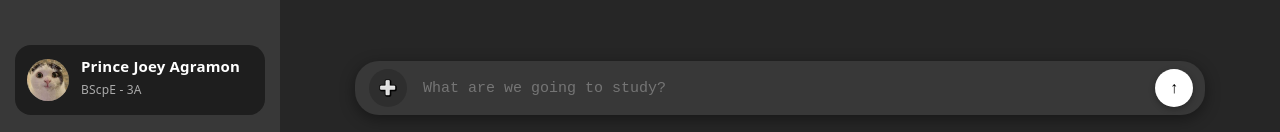
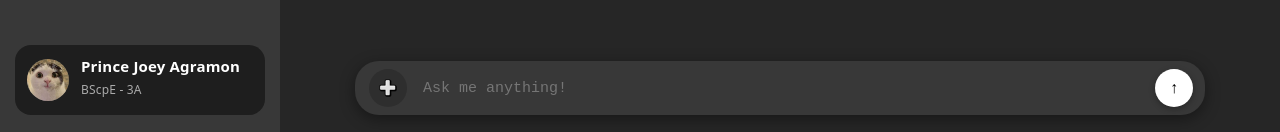
Before and after one commit to HAHAHAAHA172/SHARE, a React (Vite) app in the folder frontend/frontend/: page / in a window 1280 px wide. Shown: the part 665-797 px from the top of the page. Built offline with nearby package versions, Linux system fonts and the light colour scheme.

Commit message:
small fixes

```diff
--- a/frontend/frontend/src/App.jsx
+++ b/frontend/frontend/src/App.jsx
@@ -746,7 +746,7 @@ function App() {
                 lineHeight: '1.4',
                 maxHeight: '150px'
               }}
-              placeholder={isTyping ? "PEDRO is thinking..." : "What are we going to study?"}
+              placeholder={isTyping ? "PEDRO is thinking..." : "Ask me anything!"}
             />
 
             <button
```
